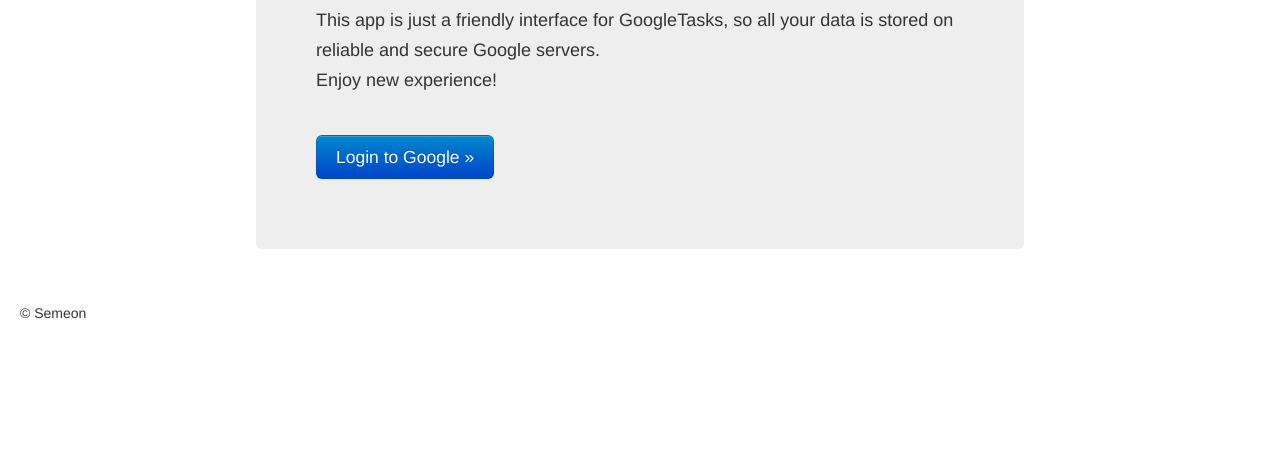
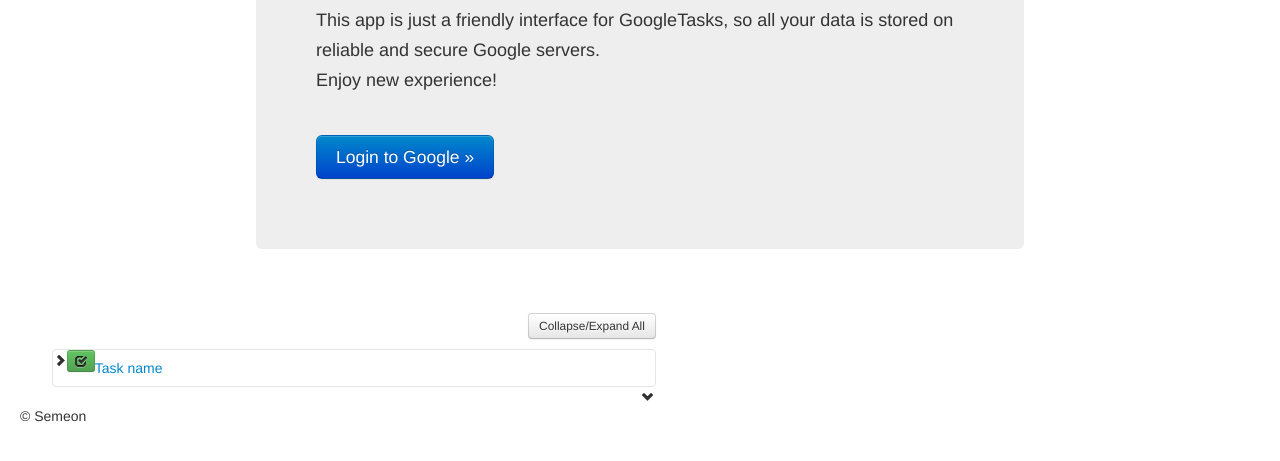
Before and after one commit to semeon/freetasks, a plain HTML site: page index.html in a window 1280 px wide. Shown: the part 239-700 px from the top of the page. Drawn offline with Linux system fonts and the light colour scheme.

Commit message:
Task tree mockup started

```diff
--- a/index.html
+++ b/index.html
@@ -136,7 +136,7 @@
             </div>
         </div>
 
-        <div id="taskListPane" class="span6 hide"> <!-- Right column -->
+        <div id="taskListPane" class="span6 hides"> <!-- Right column -->
           <div class="row-fluid"> <!-- Controls -->
             <div class="span12">
               <div class="btn-toolbar pull-right">
@@ -149,6 +149,97 @@
 
           <div class="row-fluid"> <!-- Task groups -->
             <div id="taskPaneRoot" class="span12">
+              <!-- MOKE UP -->
+
+
+              <div class="taskNode">
+
+                <div class="accordion" id="accordion2" style="margin-bottom: 0px;">
+                  <div class="accordion-group">
+                    <div class="accordion-heading">
+
+                      <a type="link"
+                          class="pull-left"
+                          data-toggle="collapse"
+                          data-target="#subtasks1"
+                          href="#"><i class="icon-chevron-right"></i></a>
+
+                      <button
+                        class="btn btn-mini btn-success pull-left"
+                        data-toggle="button"><i class="icon-check"></i></button>
+
+                      <a class="accordion-toggle" data-toggle="collapse" data-parent="#accordion2" href="#collapseOne">
+                        Task name
+                      </a>
+
+                      <a type="link"
+                          class="pull-right"
+                          data-toggle="collapse"
+                          data-target="#subtasks1"
+                          href="#"><i class="icon-chevron-down"></i></a>
+
+
+                    </div>
+                    <div id="collapseOne" class="accordion-body collapse">
+                      <div class="accordion-inner">
+                        Anim pariatur cliche...
+                      </div>
+                    </div>
+                  </div>
+                </div>
+
+                <div id="subtasks1" class="subtasksRootNode collapse"  style="margin-left:30px;">
+
+                  <div class="taskNode">
+                    <div class="accordion" id="accordion3" style="margin-bottom: 0px;">
+                      <div class="accordion-group">
+                        <div class="accordion-heading">
+                          <a class="accordion-toggle" data-toggle="collapse" data-parent="#accordion2" href="#collapse2">
+                            Collapsible Group Item #2
+                          </a>
+                        </div>
+                        <div id="collapse2" class="accordion-body collapse">
+                          <div class="accordion-inner">
+                            Anim pariatur cliche...
+                          </div>
+                        </div>
+                      </div>
+                    </div>
+
+
+                    <div class="subtasksRootNode" style="margin-left:30px;">
+
+                      <div class="taskNode">
+                        <div class="accordion" id="accordion4" style="margin-bottom: 0px;">
+                          <div class="accordion-group">
+                            <div class="accordion-heading">
+                              <a class="accordion-toggle" data-toggle="collapse" data-parent="#accordion2" href="#collapse4">
+                                Collapsible Group Item #3
+                              </a>
+                            </div>
+                            <div id="collapse4" class="accordion-body collapse">
+                              <div class="accordion-inner">
+                                Anim pariatur cliche...
+                              </div>
+                            </div>
+                          </div>
+                        </div>
+                      </div>
+
+                    </div>
+
+                  </div>
+
+
+
+
+
+
+                </div>
+              </div>
+
+
+
             </div>
           </div><!-- /Task groups -->
 
```
